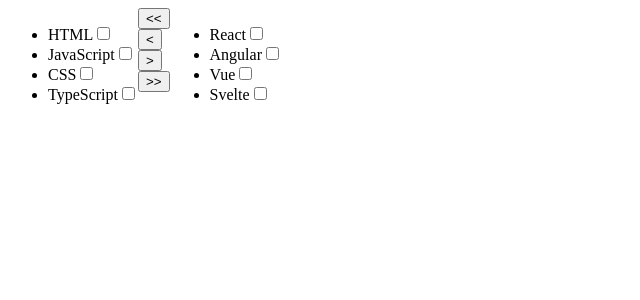
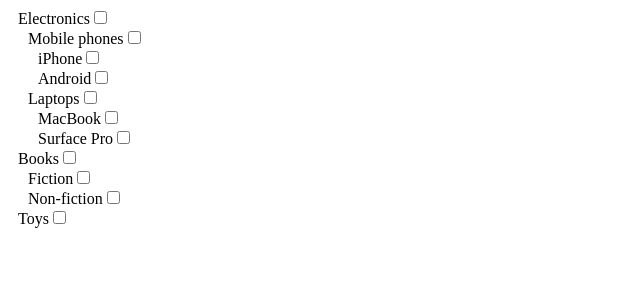
Before and after one commit to kvnchen/frontEndPractice, a Next.js app: page / in a window 1280 px wide. Shown: the top 300 px of the page, without its empty margins (0-640 px from the left). Built offline with nearby package versions, Linux system fonts and the light colour scheme.

Commit message:
nested checkbox wip

```diff
--- a/src/app/globals.css
+++ b/src/app/globals.css
@@ -433,3 +433,7 @@
 article.checkbox-test > div > label.bold {
   font-weight: bold;
 }
+
+div.nested-checkbox-row {
+  margin-left: 10px;
+}
--- a/src/app/nestedCheckbox.js
+++ b/src/app/nestedCheckbox.js
@@ -68,53 +68,84 @@
 ];
 
 export function NestedCheckbox() {
-  const [map, setMap] = useState({});
-  const [boxes, setBoxes] = useState([]);
+  function initialize(data, map, parentId) {
+    for (const item of data) {
+      map[item.id] = {
+        checked: false,
+        name: item.name
+      };
 
-  const tempMap = {}; // might lose all our bindings on setState...
+      if (parentId) {
+        map[item.id].parentId = parentId;
+        map[parentId].children.push(item.id);
+      }
 
-  // return an array of react subcomponents. map can be edited as we go?
-  function NestedBox(data, map, parentId) {
+      if (Array.isArray(item.children) && item.children.length > 0) {
+        map[item.id].children = [];
+        initialize(item.children, map, item.id);
+      }
+    }
+  }
+  const temp = {};
+  initialize(rawData, temp);
+
+  const [map, setMap] = useState(temp);
+
+  function NestedBox(data) {
     const rows = [];
 
+    // can we just change properties of map then call setMap on map?
+    // sorta? we can change map, then setMap to a new object that's a clone of map
+    function toggle(e) {
+      const id = e.target.id;
+
+      function toggleDescendants(id) {
+        map[id].checked = e.target.checked;
+
+        if (Array.isArray(map[id].children)) {
+          for (const childId of map[id].children) {
+            toggleDescendants(childId);
+          }
+        }
+      }
+      toggleDescendants(id);
+
+
+      setMap({...map});
+    }
+
     function makeRow({ id, name, children }) {
-      map[id] = {
-        checked: false,
-      };
+      let cData;
 
-      if (parentId)
-        map[id].parentId = parentId;
-
-      const cData = [];
-
-      if (Array.isArray(children)) {
-        map[id].children = [];
-
-        for (const child of children) {
-          map[id].children.push(child.id);
-          cData.push(NestedBox(child));
-        }
+      if (Array.isArray(children) && children.length > 0) {
+        cData = NestedBox(children);
       }
 
       return (
-        <div>
+        <div className='nested-checkbox-row' key={id}>
           <label>
             {name}
-            <input type='checkbox' defaultChecked={false}  />
+            <input id={id} type='checkbox' checked={map[id].checked} onChange={toggle} />
           </label>
-          {...cData}
+          {cData}
         </div>
       )
     }
 
     for (const item of data) {
+      rows.push(makeRow(item));
+    }
 
-    }
+    return (
+      <>
+        {...rows}
+      </>
+    )
   }
 
   return (
-    <div>
-      {...boxes}
-    </div>
+    <article className='nested-checkbox'>
+      {NestedBox(rawData)}
+    </article>
   )
 }
--- a/src/app/page.js
+++ b/src/app/page.js
@@ -41,8 +41,8 @@
   // return <Carousel />
   // return <Stopwatch />
   // return <JobBoard pageSize={6} />
-  return <TransferList />
-  // return <NestedCheckbox />
+  // return <TransferList />
+  return <NestedCheckbox />
   // return <CheckboxTest />
 
 }
```
Also changed, not shown: src/app/transferList.js (+8 -0 lines).
